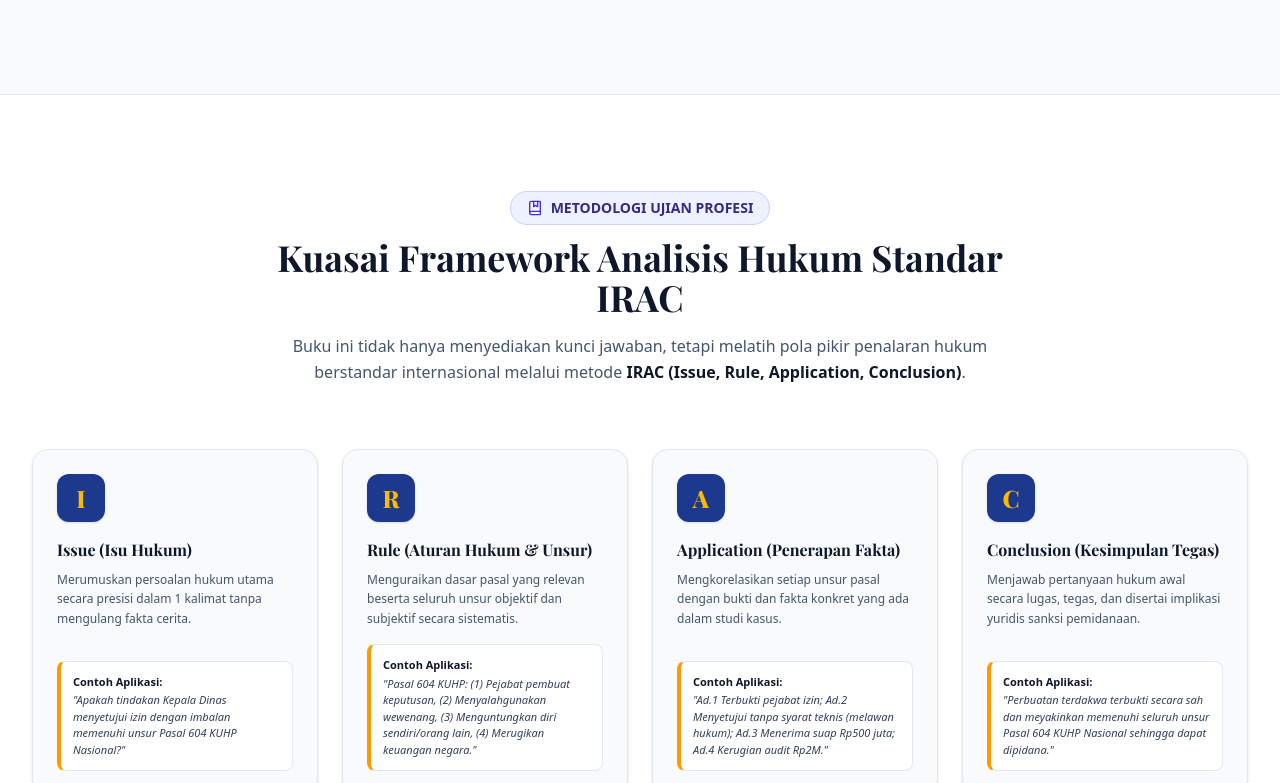
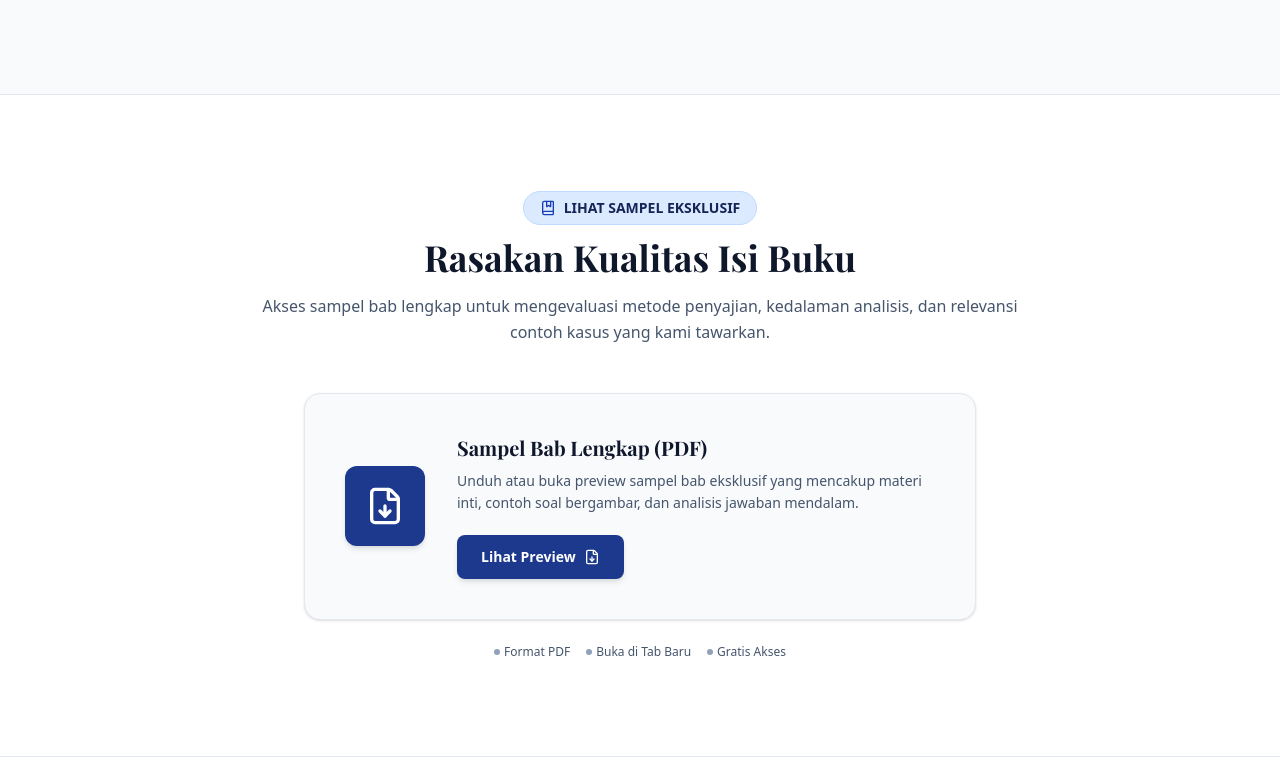
Before and after one commit to jurnalukthi/33_lp_Ahoc, a Next.js app in the folder lp-ebook/: page / in a window 1280 px wide. Shown: the part 5640-6423 px from the top of the page. Built offline with nearby package versions, Linux system fonts and the light colour scheme; a web font is replaced by a local one.

Commit message:
update sample

```diff
--- a/lp-ebook/app/page.tsx
+++ b/lp-ebook/app/page.tsx
@@ -3,6 +3,7 @@ import { Hero } from "@/components/sections/Hero";
 import { ProblemStatement } from "@/components/sections/ProblemStatement";
 import { Features } from "@/components/sections/Features";
 import { TableOfContents } from "@/components/sections/TableOfContents";
+import { SampleChapter } from "@/components/sections/SampleChapter";
 import { ExamStrategy } from "@/components/sections/ExamStrategy";
 import { TargetAudience } from "@/components/sections/TargetAudience";
 import { WhatYouGet } from "@/components/sections/WhatYouGet";
@@ -20,6 +21,7 @@ export default function Home() {
         <ProblemStatement />
         <Features />
         <TableOfContents />
+        <SampleChapter />
         <ExamStrategy />
         <TargetAudience />
         <WhatYouGet />
--- /dev/null
+++ b/lp-ebook/components/sections/SampleChapter.tsx
@@ -0,0 +1,77 @@
+import { FileDown, BookMarked } from "lucide-react";
+
+export function SampleChapter() {
+  return (
+    <section id="sampel-bab" className="py-16 md:py-24 bg-white border-b border-slate-200">
+      <div className="max-w-7xl mx-auto px-4 sm:px-6 lg:px-8">
+
+        {/* Section Header */}
+        <div className="text-center max-w-3xl mx-auto mb-12">
+          <div className="inline-flex items-center gap-2 bg-blue-100 border border-blue-200 text-blue-950 text-xs sm:text-sm font-bold px-4 py-1.5 rounded-full mb-3">
+            <BookMarked className="w-4 h-4 text-blue-800" />
+            <span>LIHAT SAMPEL EKSKLUSIF</span>
+          </div>
+          <h2 className="text-2xl sm:text-3xl md:text-4xl font-bold font-serif-title text-slate-900">
+            Rasakan Kualitas Isi Buku
+          </h2>
+          <p className="text-base text-slate-600 mt-4 leading-relaxed">
+            Akses sampel bab lengkap untuk mengevaluasi metode penyajian, kedalaman analisis, dan relevansi contoh kasus yang kami tawarkan.
+          </p>
+        </div>
+
+        {/* Sample Preview Card */}
+        <div className="max-w-2xl mx-auto">
+          <div className="bg-slate-50 rounded-2xl p-8 sm:p-10 border border-slate-200 shadow-sm">
+            <div className="flex flex-col sm:flex-row items-center gap-6 sm:gap-8">
+
+              {/* Icon */}
+              <div className="flex-shrink-0">
+                <div className="w-16 h-16 sm:w-20 sm:h-20 rounded-xl bg-blue-900 flex items-center justify-center shadow-md">
+                  <FileDown className="w-8 h-8 sm:w-10 sm:h-10 text-white" />
+                </div>
+              </div>
+
+              {/* Content */}
+              <div className="flex-1 text-center sm:text-left">
+                <h3 className="text-lg sm:text-xl font-bold text-slate-900 font-serif-title mb-2">
+                  Sampel Bab Lengkap (PDF)
+                </h3>
+                <p className="text-sm text-slate-600 leading-relaxed mb-5">
+                  Unduh atau buka preview sampel bab eksklusif yang mencakup materi inti, contoh soal bergambar, dan analisis jawaban mendalam.
+                </p>
+
+                {/* Button */}
+                <a
+                  href="/sampel_main.pdf"
+                  target="_blank"
+                  rel="noopener noreferrer"
+                  className="inline-flex items-center gap-2 px-6 py-3 bg-blue-900 text-white font-bold text-sm rounded-lg hover:bg-blue-800 transition-colors shadow-md hover:shadow-lg"
+                >
+                  <span>Lihat Preview</span>
+                  <FileDown className="w-4 h-4" />
+                </a>
+              </div>
+            </div>
+          </div>
+
+          {/* Meta Info */}
+          <div className="mt-6 flex items-center justify-center gap-4 text-xs text-slate-600">
+            <span className="flex items-center gap-1">
+              <span className="inline-block w-1.5 h-1.5 bg-slate-400 rounded-full"></span>
+              Format PDF
+            </span>
+            <span className="flex items-center gap-1">
+              <span className="inline-block w-1.5 h-1.5 bg-slate-400 rounded-full"></span>
+              Buka di Tab Baru
+            </span>
+            <span className="flex items-center gap-1">
+              <span className="inline-block w-1.5 h-1.5 bg-slate-400 rounded-full"></span>
+              Gratis Akses
+            </span>
+          </div>
+        </div>
+
+      </div>
+    </section>
+  );
+}
```
Also changed, not shown: 1 other file (tests, documents, lock files or other folders).
